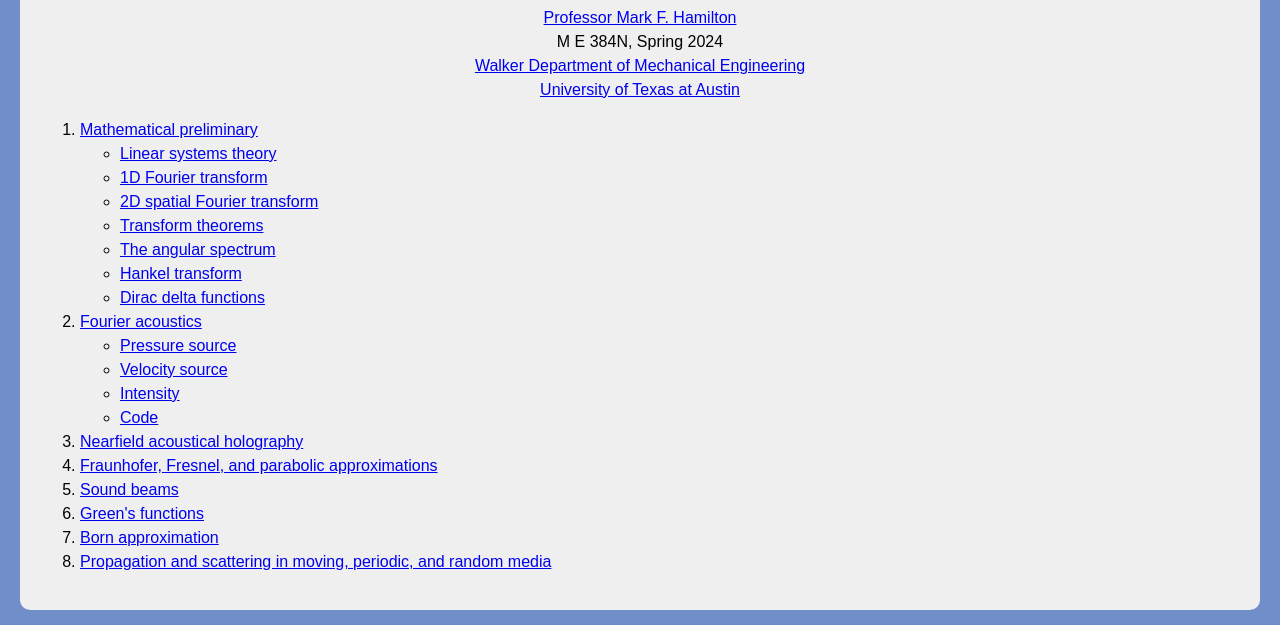
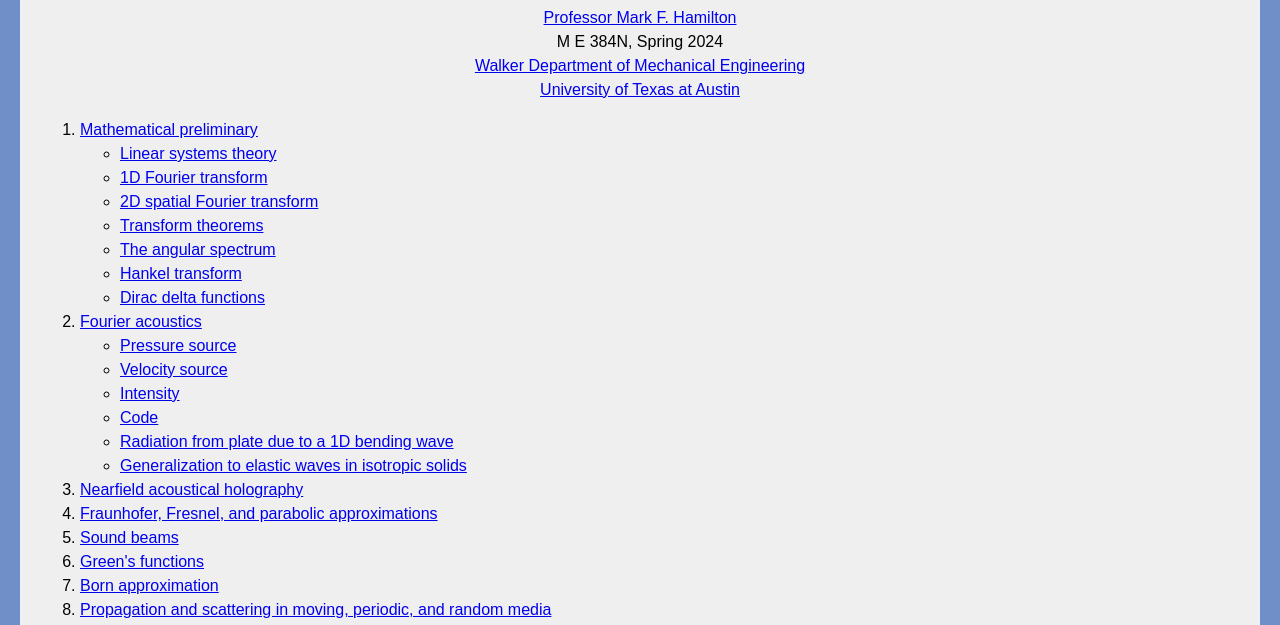
Before and after one commit to chiragokani/wave, a plain HTML site: page index.html in a window 1280 px wide. Shown: the part 175-800 px from the top of the page. Drawn offline with nearby package versions, Linux system fonts and the light colour scheme.

Commit message:
Update index.html

```diff
--- a/index.html
+++ b/index.html
@@ -155,6 +155,8 @@
 <li><a href="2.html#velocitysource">Velocity source</a></li>
 <li><a href="2.html#intensity">Intensity</a></li>
 <li><a href="2.html#code">Code</a></li>
+<li><a href="2.html#plate">Radiation from plate due to a 1D bending wave</a></li>
+<li><a href="2.html#elastic">Generalization to elastic waves in isotropic solids</a></li>
 </ul>
 
 <li><a href="2.html">Nearfield acoustical holography</a></li>
```
